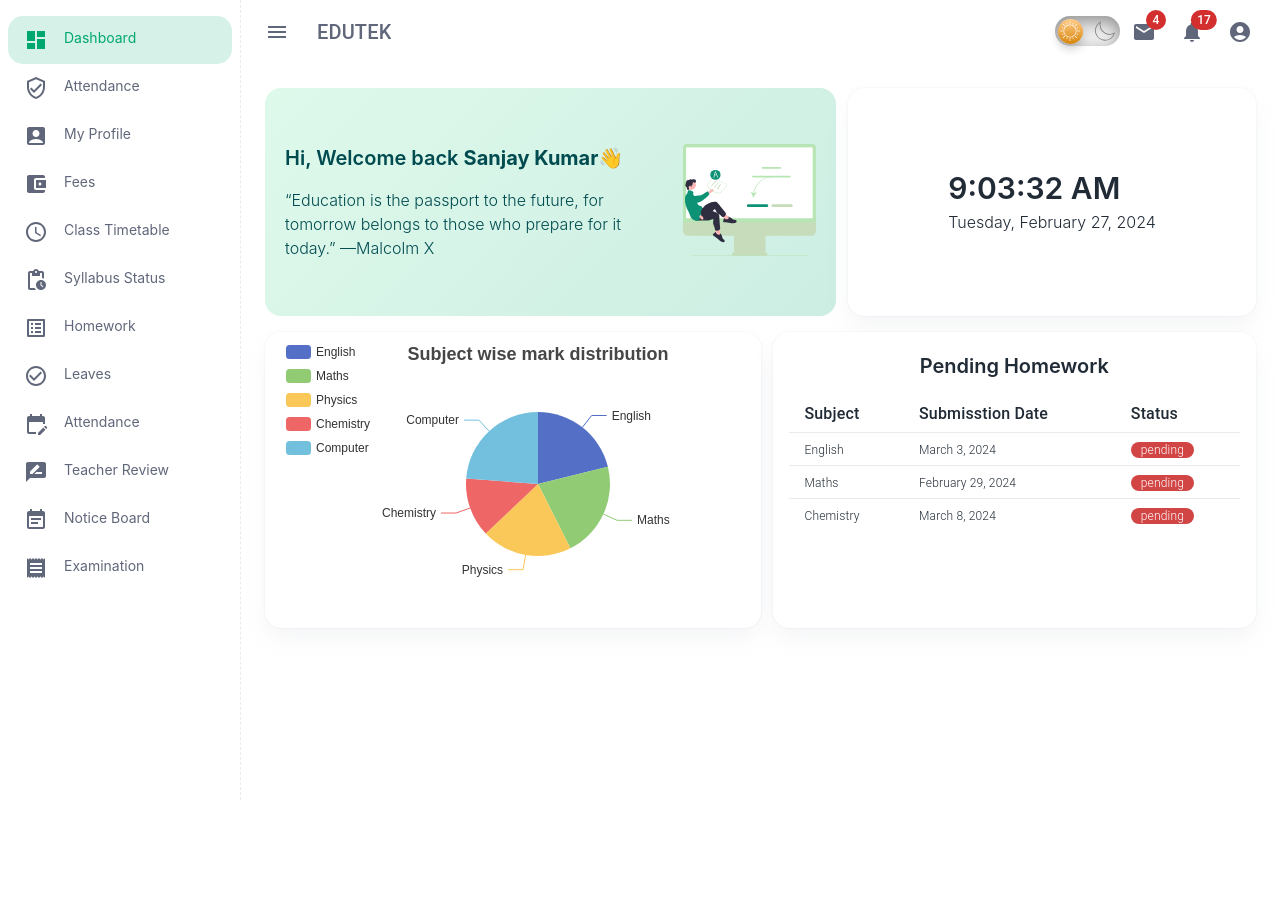
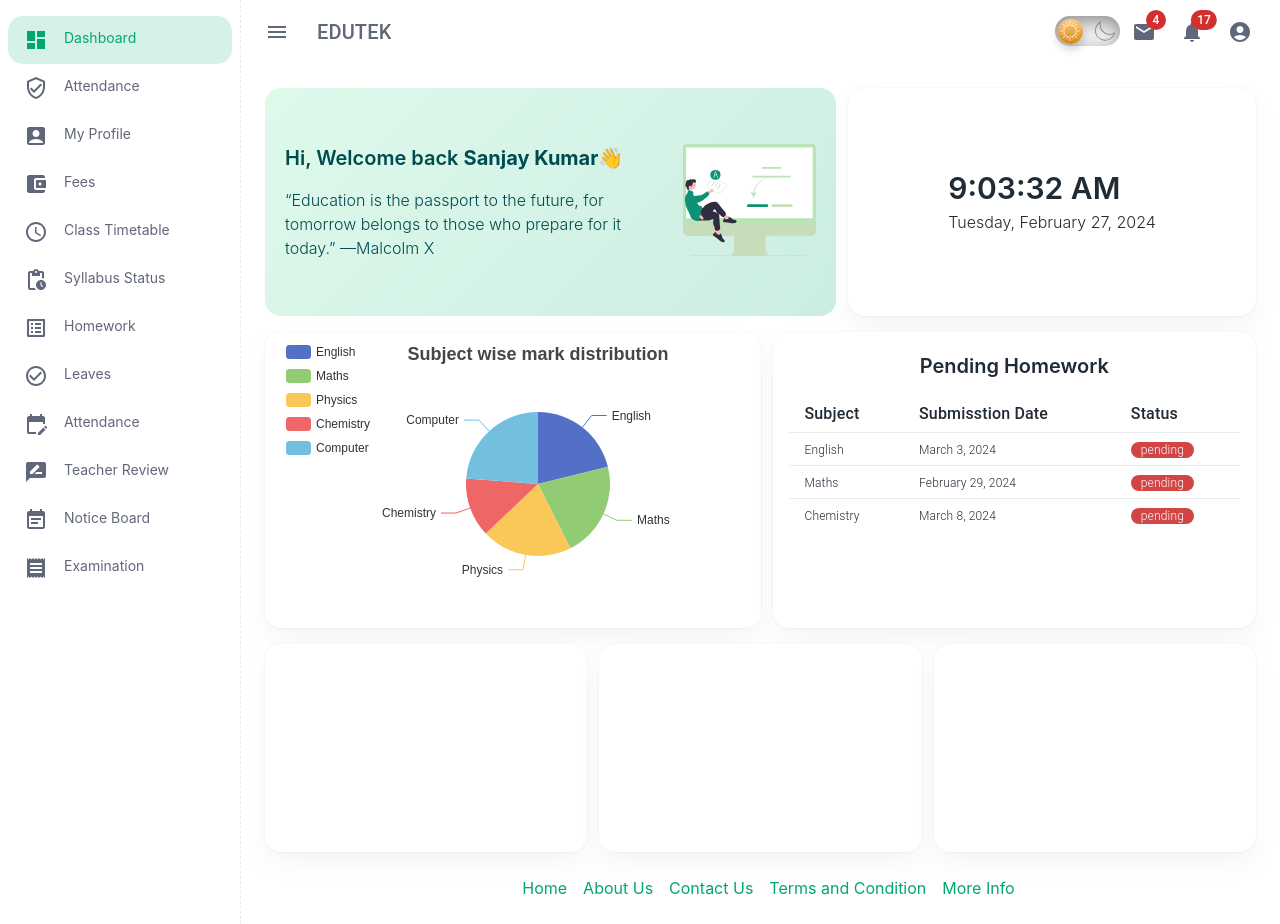
Before and after one commit to sanjayKumar-dev/edutek, a React (Create React App) app: page / in a window 1280 px wide. Before the commit the page ends 800 px from the top, so only its background shows below. Built offline with nearby package versions, Linux system fonts and the light colour scheme.

Commit message:
Added the dummy skelton and a footer

```diff
--- a/src/App.jsx
+++ b/src/App.jsx
@@ -5,6 +5,7 @@ import Sidenav from './component/sidenav/Sidenav'
 import { Outlet, RouterProvider } from 'react-router-dom'
 import appRoutes from './utils/routes'
 import DarkthemeContext from './utils/DarkthemeContext'
+import Footer from './component/footer/Footer'
 
 function App() {
   const [isSidenavOpen, setIsSidenavOpen] = useState(false)
@@ -33,6 +34,9 @@ function App() {
               <Outlet />
             </RouterProvider>
           </div>
+          <div className='m-6'>
+            <Footer />
+          </div>
         </div>
       </div>
 
--- /dev/null
+++ b/src/component/footer/Footer.css
@@ -0,0 +1,8 @@
+.footer-container {
+  li {
+    margin-left: 1rem;
+    cursor: pointer;
+    list-style-type: none;
+    color: rgb(0, 167, 111);
+  }
+}
--- /dev/null
+++ b/src/component/footer/Footer.jsx
@@ -0,0 +1,15 @@
+import React from 'react'
+import './Footer.css'
+const Footer = () => {
+    return (
+        <div className='footer-container flex justify-center'>
+            <li>Home</li>
+            <li>About Us</li>
+            <li>Contact Us</li>
+            <li>Terms and Condition</li>
+            <li>More Info</li>
+        </div>
+    )
+}
+
+export default Footer
--- a/src/component/student/Student.jsx
+++ b/src/component/student/Student.jsx
@@ -25,6 +25,17 @@ const Student = () => {
                     <Homework headers={HomeworkPendingHeader} data={HomeworkPendingLists} />
                 </div>
             </div>
+            <div className='flex'>
+                <div className='w-4/12 card-container px-4 pt-2 h-52'>
+
+                </div>
+                <div className='w-4/12 card-container px-4 pt-2 h-52 ms-3'>
+
+                </div>
+                <div className='w-4/12 card-container px-4 pt-2 h-52 ms-3'>
+
+                </div>
+            </div>
 
 
         </div>
--- a/src/mock-data/HomeworkMock.js
+++ b/src/mock-data/HomeworkMock.js
@@ -8,7 +8,6 @@ export const HomeworkPendingLists = [
         subject: "English",
         creationData: "",
         evalutionDate: "",
-        markObtained: null,
         maxMark: 40,
         markObtained: null,
         submisstionDate: formatDate(5),
@@ -19,7 +18,6 @@ export const HomeworkPendingLists = [
         subject: "Maths",
         creationData: "",
         evalutionDate: "",
-        markObtained: null,
         maxMark: 40,
         markObtained: null,
         submisstionDate: formatDate(2),
@@ -30,7 +28,6 @@ export const HomeworkPendingLists = [
         subject: "Chemistry",
         creationData: "",
         evalutionDate: "",
-        markObtained: null,
         maxMark: 40,
         markObtained: null,
         submisstionDate: formatDate(10),
```
